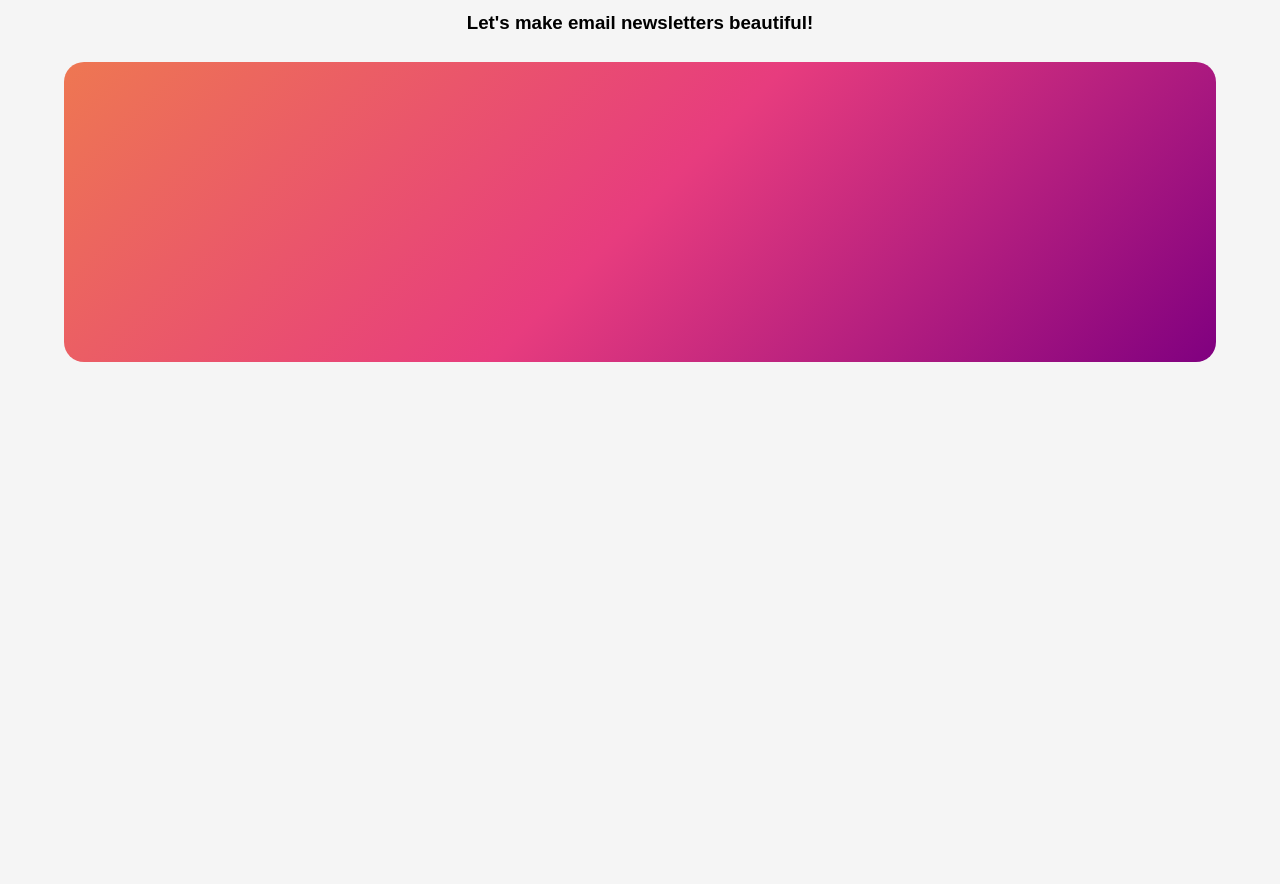
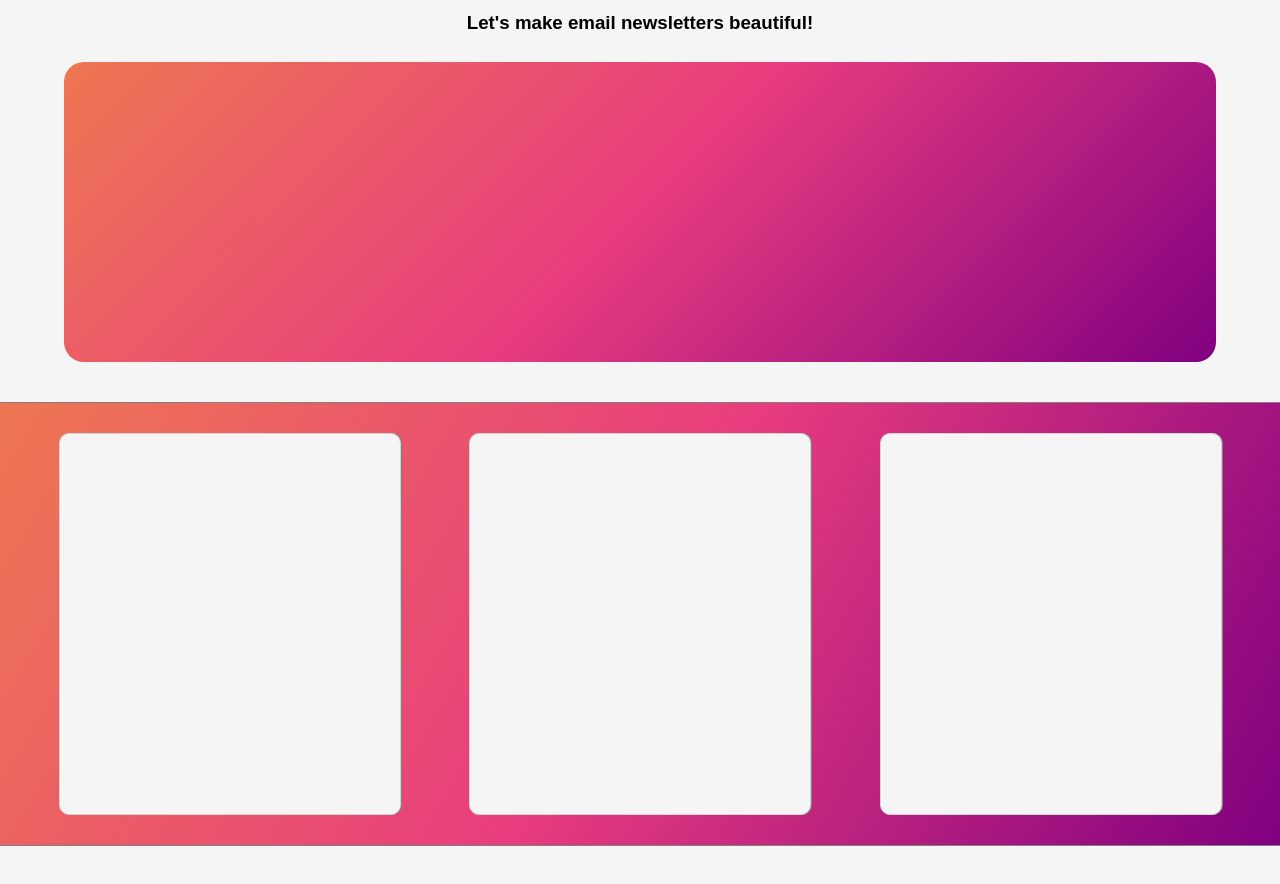
Before and after one commit to anjandash/emailhero, a plain HTML site: page index.html in a window 1280 px wide. Before the commit the page ends 800 px from the top, so only its background shows below. Drawn offline with Linux system fonts and the light colour scheme; a web font is replaced by a local one.

Commit message:
Added cards section.

```diff
--- a/index.html
+++ b/index.html
@@ -15,8 +15,12 @@
       </div>
 
       <div class="color-header">
+      </div>
 
-
+      <div class="cards-section">
+        <div class="card" id="card-one"></div>
+        <div class="card" id="card-two"></div>
+        <div class="card" id="card-three"></div>
       </div>
     </div>
   </body>
--- a/style.css
+++ b/style.css
@@ -38,3 +38,36 @@
   border: 0px solid purple;
   border-radius: 20px;
 }
+
+.cards-section{
+  width: 100%;
+  height: auto;
+
+  padding: 20px 0px;
+  margin: 40px auto;
+
+  border-top: 1px solid grey;
+  border-bottom: 1px solid grey;
+
+  background: linear-gradient(120deg, #ee7752, #e73c7e, purple);
+
+  display: flex;
+  flex-wrap: wrap;
+  flex-direction: row;
+  justify-content: space-evenly;
+}
+
+.card{
+  width: 300px;
+  height: 340px;
+  min-width: 300px;
+
+  padding: 20px 20px;
+  margin: 10px 10px;
+
+  border: 1px solid lightgray;
+  border-radius: 10px;
+
+  background: whitesmoke;
+  box-shadow: 1px 0px 0px 0px grey;
+}
```
